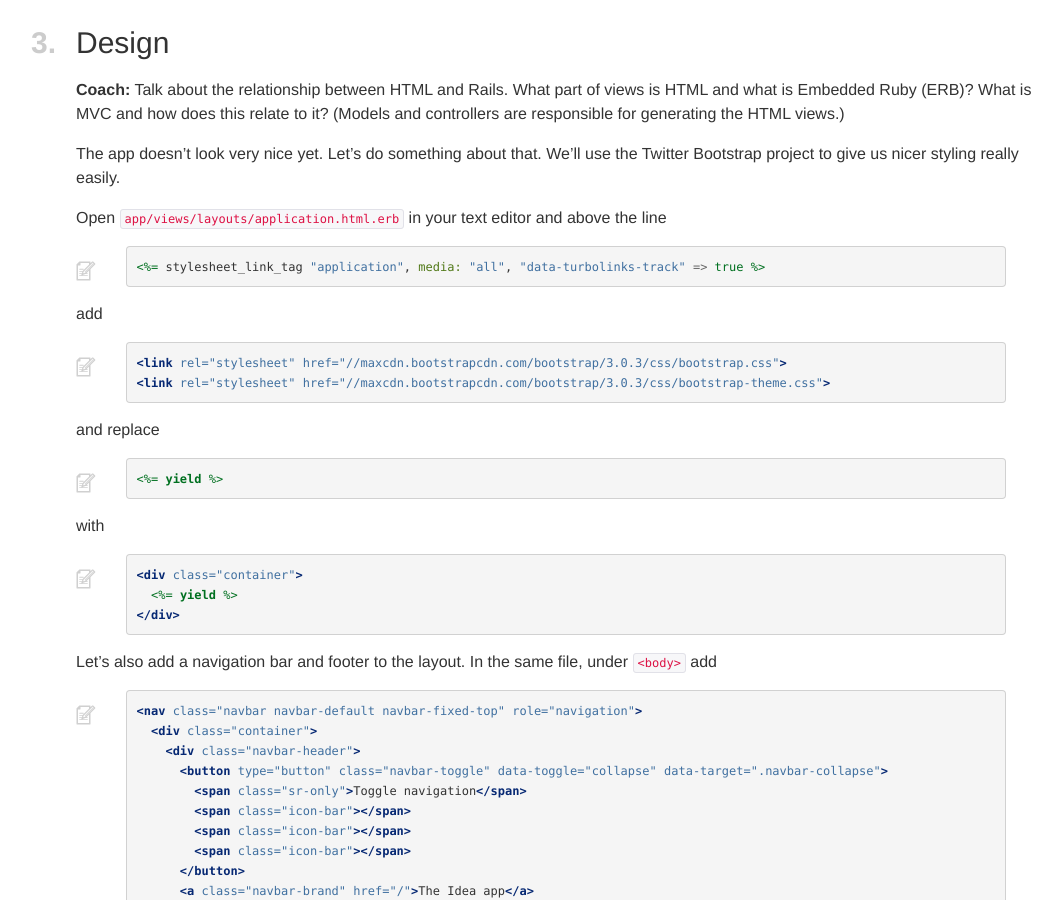
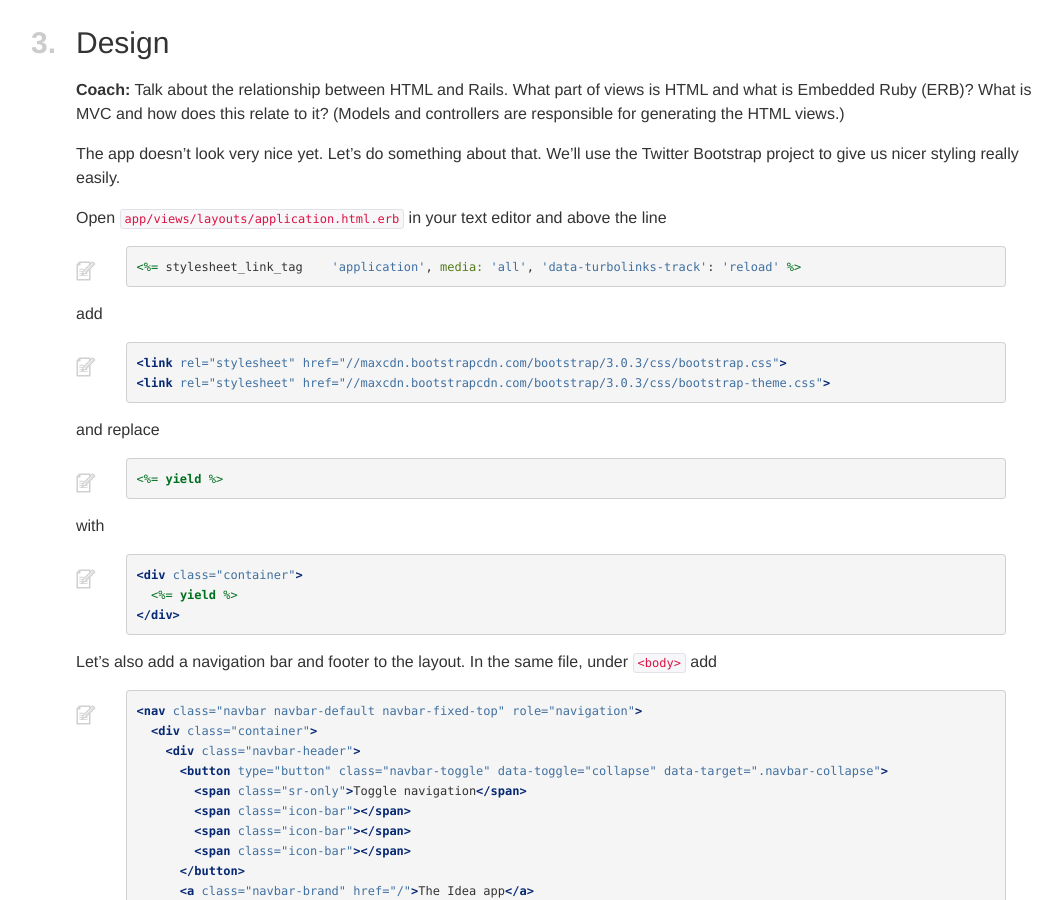
Before and after one commit to railsgirls/guides.railsgirls.com, a Jekyll site: the page built from _posts/2012-04-18-app.markdown, in a window 1280 px wide and 900 px high, scrolled down 2718 px. Shown: the whole window, without its empty margins (9-1071 px from the left). Built offline with Jekyll 4.4.1, drawn with Linux system fonts in a browser that asks for light colours; nearby versions of some CDN libraries.

Commit message:
Fix stylesheet_link_tag syntax for Rails 5

```diff
--- a/_posts/2012-04-18-app.markdown
+++ b/_posts/2012-04-18-app.markdown
@@ -197,7 +197,7 @@ The app doesn't look very nice yet. Let's do something about that. We'll use the
 Open `app/views/layouts/application.html.erb` in your text editor and above the line
 
 {% highlight erb %}
-<%= stylesheet_link_tag "application", media: "all", "data-turbolinks-track" => true %>
+<%= stylesheet_link_tag    'application', media: 'all', 'data-turbolinks-track': 'reload' %>
 {% endhighlight %}
 
 add
```
